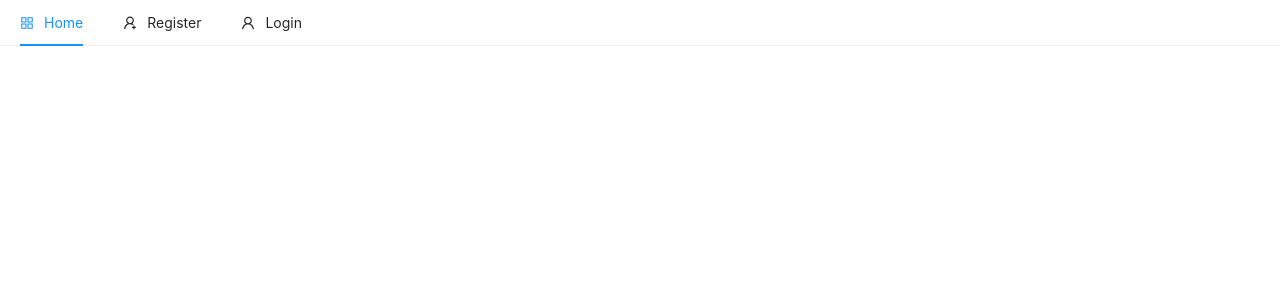
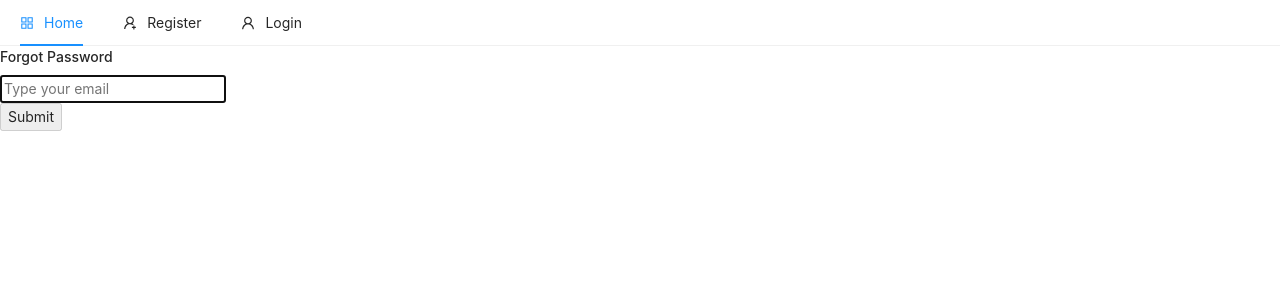
Before and after one commit to Ezzedini-Yassine/icetwice99, a React (Create React App) app in the folder client/: page /forgot/password in a window 1280 px wide. Shown: the top 300 px of the page. Built offline with nearby package versions, Linux system fonts and the light colour scheme; no server answers.

Commit message:
25 + 24 forget password + redirect loggedin user

```diff
--- a/client/src/App.js
+++ b/client/src/App.js
@@ -8,6 +8,7 @@
 import Home from "./pages/Home";
 import Header from "./components/nav/Header";
 import RegisterComplete from "./pages/auth/RegisterComplete";
+import ForgotPassword from "./pages/auth/ForgotPassword";
 
 import { auth } from "./firebase";
 import { useDispatch } from "react-redux";
@@ -43,6 +44,7 @@
         <Route exact path="/login" component={Login} />
         <Route exact path="/register" component={Register} />
         <Route exact path="/register/complete" component={RegisterComplete} />
+        <Route exact path="/forgot/password" component={ForgotPassword} />
       </Switch>
     </>
   );
--- /dev/null
+++ b/client/src/pages/auth/ForgotPassword.js
@@ -0,0 +1,65 @@
+import React, { useState, useEffect } from "react";
+import { auth } from "../../firebase";
+import { toast } from "react-toastify";
+import { useSelector } from "react-redux";
+
+const ForgotPassword = ({ history }) => {
+  const [email, setEmail] = useState("");
+  const [loading, setLoading] = useState(false);
+
+  const { user } = useSelector((state) => ({ ...state }));
+
+  useEffect(() => {
+    if (user && user.token) history.push("/");
+  }, [user]);
+
+  const handleSubmit = async (e) => {
+    e.preventDefault();
+    setLoading(true);
+
+    const config = {
+      url: process.env.REACT_APP_FORGOT_PASSWORD_REDIRECT,
+      handleCodeInApp: true,
+    };
+
+    await auth
+      .sendPasswordResetEmail(email, config)
+      .then(() => {
+        setEmail("");
+        setLoading(false);
+        toast.success("Check your email for password reset link");
+      })
+      .catch((error) => {
+        setLoading(false);
+        toast.error(error.message);
+        console.log("ERROR MSG IN FORGOT PASSWORD", error);
+      });
+  };
+
+  return (
+    <div className="container col-md-6 offset-md-3 p-5">
+      {loading ? (
+        <h4 className="text-danger">Loading...</h4>
+      ) : (
+        <h4>Forgot Password</h4>
+      )}
+
+      <form onSubmit={handleSubmit}>
+        <input
+          type="email"
+          className="form-control"
+          value={email}
+          onChange={(e) => setEmail(e.target.value)}
+          placeholder="Type your email"
+          autoFocus
+        />
+        <br />
+        <button className="btn btn-raised" disabled={!email}>
+          Submit
+        </button>
+      </form>
+    </div>
+  );
+};
+
+export default ForgotPassword;
--- a/client/src/pages/auth/Login.js
+++ b/client/src/pages/auth/Login.js
@@ -1,14 +1,21 @@
-import React, { useState } from "react";
+import React, { useState, useEffect } from "react";
 import { auth, googleAuthProvider } from "../../firebase";
 import { toast } from "react-toastify";
 import { Button } from "antd";
 import { MailOutlined, GoogleOutlined } from "@ant-design/icons";
-import { useDispatch } from "react-redux";
+import { useDispatch, useSelector } from "react-redux";
+import { Link } from "react-router-dom";
 
 const Login = ({ history }) => {
   const [email, setEmail] = useState("yacine.ezdini@gmail.com");
   const [password, setPassword] = useState("rrrrrr");
   const [loading, setLoading] = useState(false);
+
+  const { user } = useSelector((state) => ({ ...state }));
+
+  useEffect(() => {
+    if (user && user.token) history.push("/");
+  }, [user]);
 
   let dispatch = useDispatch();
 
@@ -119,6 +126,10 @@
           >
             Login with Google
           </Button>
+
+          <Link to="/forgot/password" className="float-right text-danger">
+            Forgot Password
+          </Link>
         </div>
       </div>
     </div>
--- a/client/src/pages/auth/Register.js
+++ b/client/src/pages/auth/Register.js
@@ -1,8 +1,16 @@
-import React, { useState } from "react";
+import React, { useState, useEffect } from "react";
 import { auth } from "../../firebase";
 import { toast } from "react-toastify";
-const Register = () => {
+import { useSelector } from "react-redux";
+
+const Register = ({ history }) => {
   const [email, setEmail] = useState("");
+
+  const { user } = useSelector((state) => ({ ...state }));
+
+  useEffect(() => {
+    if (user && user.token) history.push("/");
+  }, [user]);
 
   const handleSubmit = async (e) => {
     e.preventDefault();
```
Also changed, not shown: 1 other file (tests, documents, lock files or other folders).
